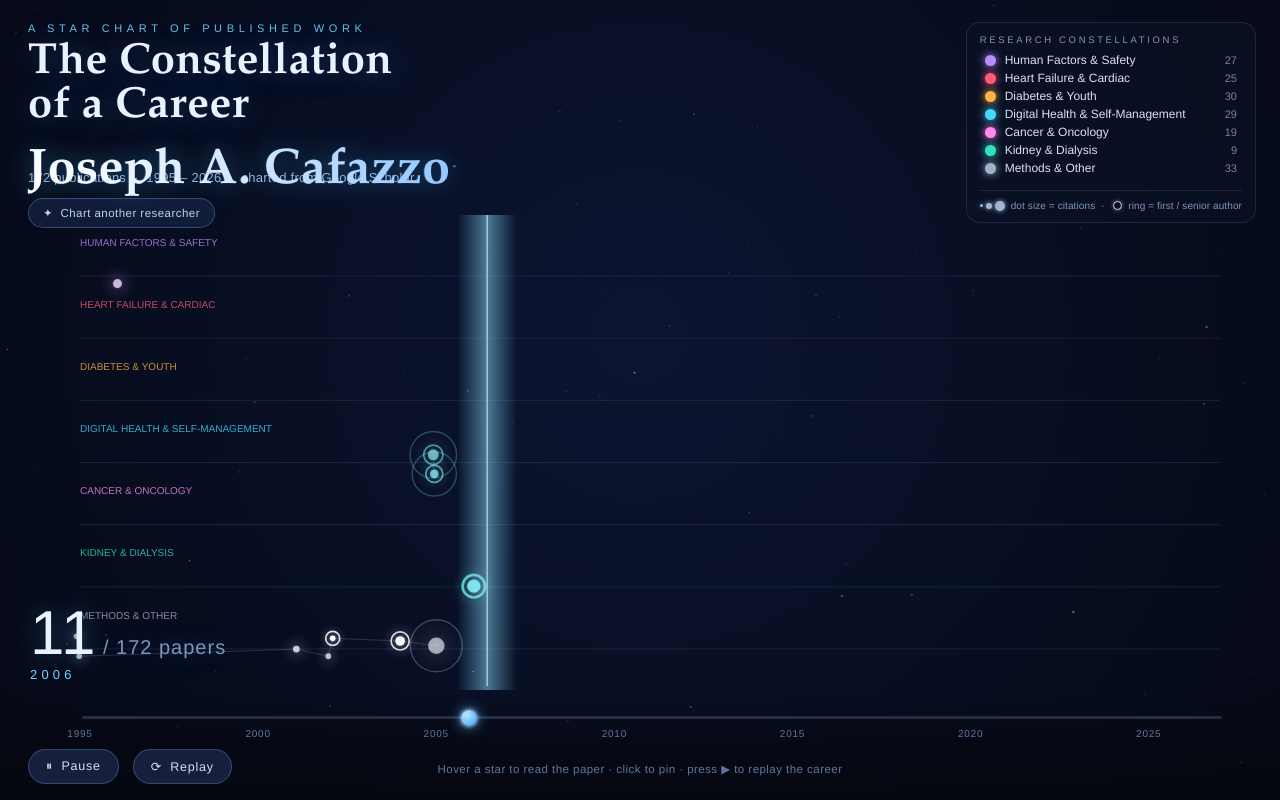
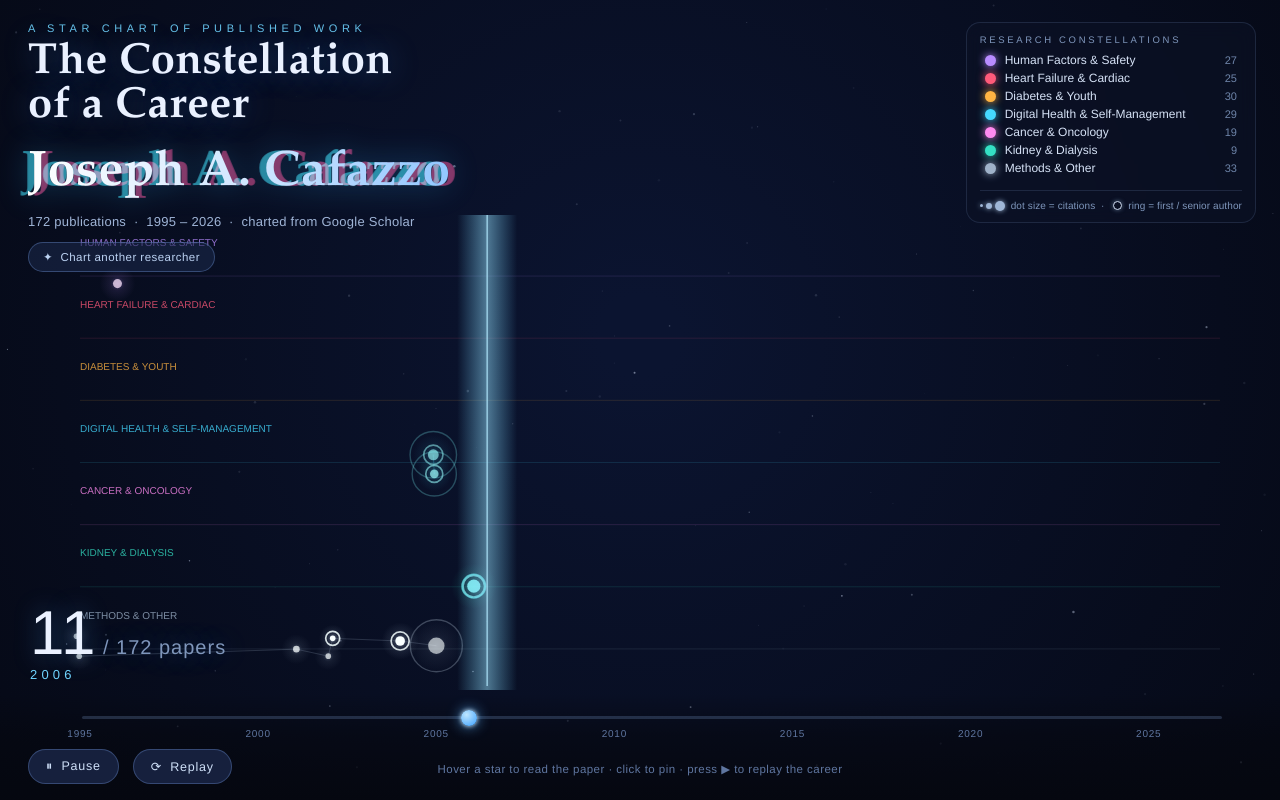
Before and after one commit to jcafazzo/publication-starmap, a plain HTML site: page index.html in a window 1280 px wide. Drawn offline with Linux system fonts and the light colour scheme.

Commit message:
Wilder parallax name (chromatic split + 3D tilt); fix hero name height

```diff
--- a/index.html
+++ b/index.html
@@ -23,8 +23,8 @@
   #title h1{margin:0;font-size:clamp(24px,3.4vw,46px);font-weight:600;line-height:1.02;
     letter-spacing:.5px;text-shadow:0 0 30px rgba(70,150,255,.35)}
   /* ---- Featured scholar name with mouse parallax ---- */
-  #heroName{position:relative;margin:14px 0 4px;height:1.12em;perspective:680px;
-    transform-style:preserve-3d;will-change:transform}
+  #heroName{position:relative;margin:16px 0 8px;font-size:clamp(30px,3.9vw,54px);height:1.18em;
+    perspective:680px;transform-style:preserve-3d;will-change:transform}
   .hn-layer{position:absolute;left:0;top:0;white-space:nowrap;
     font-family:"Iowan Old Style","Palatino Linotype",Georgia,serif;
     font-weight:600;font-size:clamp(30px,3.9vw,54px);line-height:1.1;letter-spacing:.4px;
@@ -32,8 +32,9 @@
   .hn-main{color:#f6faff;background:linear-gradient(92deg,#ffffff 0%,#cfe6ff 52%,#8ec5ff 100%);
     -webkit-background-clip:text;background-clip:text;-webkit-text-fill-color:transparent;
     text-shadow:0 1px 0 rgba(255,255,255,.04)}
-  .hn-echo{color:#5fa8ff;opacity:.30;filter:blur(.4px)}
-  .hn-glow{color:#39b9ff;opacity:.42;filter:blur(13px)}
+  .hn-cyan{color:#3fe3ff;opacity:.55;mix-blend-mode:screen}
+  .hn-rose{color:#ff4f9d;opacity:.5;mix-blend-mode:screen}
+  .hn-glow{color:#2fb6ff;opacity:.5;filter:blur(16px)}
   #title .sub{margin-top:7px;font-family:"Helvetica Neue",Arial,sans-serif;font-size:13px;
     color:#9fb4d6;letter-spacing:.02em}
   #title .sub b{color:#eaf1ff;font-weight:600}
@@ -203,7 +204,8 @@
     <h1>The Constellation<br>of a Career</h1>
     <div id="heroName">
       <span class="hn-layer hn-glow hn-name" aria-hidden="true">Joseph A. Cafazzo</span>
-      <span class="hn-layer hn-echo hn-name" aria-hidden="true">Joseph A. Cafazzo</span>
+      <span class="hn-layer hn-cyan hn-name" aria-hidden="true">Joseph A. Cafazzo</span>
+      <span class="hn-layer hn-rose hn-name" aria-hidden="true">Joseph A. Cafazzo</span>
       <span class="hn-layer hn-main hn-name" id="authorName">Joseph A. Cafazzo</span>
     </div>
     <div class="sub"><span id="pubcount">172</span> publications &nbsp;·&nbsp; <span id="yrange">1995 – 2026</span> &nbsp;·&nbsp; <span id="srclabel">charted from Google Scholar</span></div>
@@ -770,7 +772,8 @@
 (function(){
   const hero=document.getElementById('heroName');
   if(!hero) return;
-  const gl=hero.querySelector('.hn-glow'), ec=hero.querySelector('.hn-echo'), mn=hero.querySelector('.hn-main');
+  const gl=hero.querySelector('.hn-glow'), cy_=hero.querySelector('.hn-cyan'),
+        ro=hero.querySelector('.hn-rose'), mn=hero.querySelector('.hn-main');
   let tx=0,ty=0,cx=0,cy=0,t=0;
   window.addEventListener('mousemove',e=>{
     tx=(e.clientX/window.innerWidth-0.5)*2;
@@ -778,12 +781,15 @@
   });
   function tick(){
     t+=0.016;
-    cx+=(tx-cx)*0.075; cy+=(ty-cy)*0.075;            // spring-smoothed follow
-    const breathe=Math.sin(t*0.9)*1.6;               // subtle perpetual drift
-    hero.style.transform=`rotateY(${cx*10}deg) rotateX(${-cy*7.5}deg)`;
-    gl.style.transform=`translate3d(${cx*32+breathe}px,${cy*24}px,0)`;
-    ec.style.transform=`translate3d(${cx*19+breathe*0.5}px,${cy*14}px,0)`;
-    mn.style.transform=`translate3d(${cx*7}px,${cy*5}px,0)`;
+    cx+=(tx-cx)*0.09; cy+=(ty-cy)*0.09;              // snappy spring follow
+    const br=Math.sin(t*0.85)*2.4;                   // perpetual drift so it lives at rest
+    const mx=cx*8, my=cy*6;
+    const split=6 + Math.abs(cx)*16 + Math.abs(br)*0.4;   // chromatic split grows with cursor
+    hero.style.transform=`rotateY(${cx*17}deg) rotateX(${-cy*13}deg)`;     // wild 3D tilt
+    gl.style.transform=`translate3d(${cx*48+br}px,${cy*36}px,0)`;          // deep glow parallax
+    mn.style.transform=`translate3d(${mx}px,${my}px,0)`;
+    cy_.style.transform=`translate3d(${mx-split}px,${my-cy*3}px,0)`;       // cyan fringe
+    ro.style.transform=`translate3d(${mx+split}px,${my+cy*3}px,0)`;        // rose fringe
     requestAnimationFrame(tick);
   }
   tick();
```
